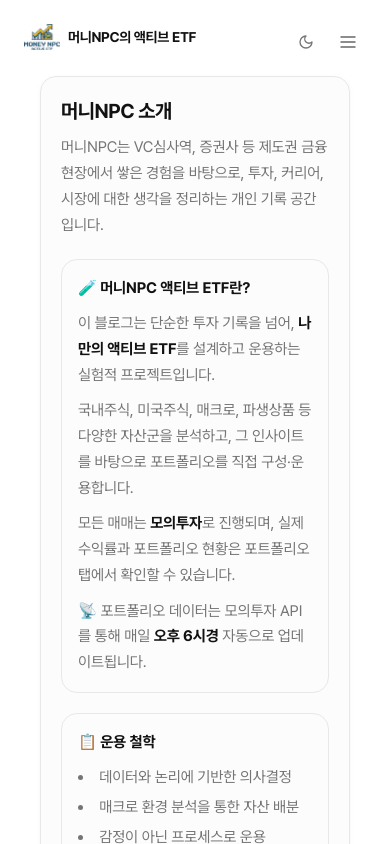
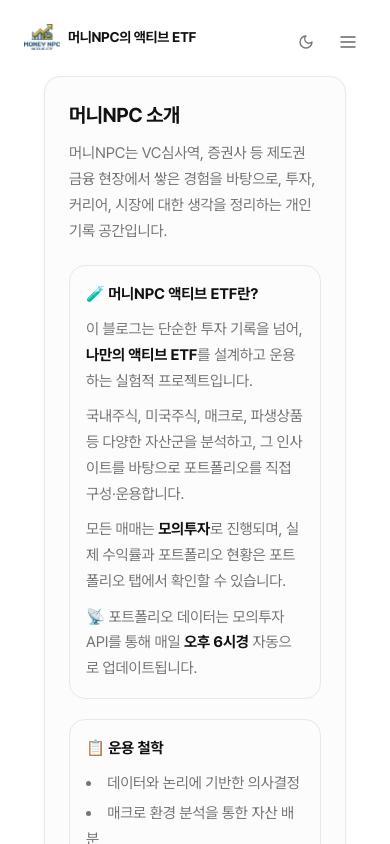
Before and after one commit to shinstory1234-hub/-, a Next.js app: page /about in a window 390 px wide. Shown: the top 844 px of the page. Built offline with nearby package versions, Linux system fonts and the light colour scheme.

Commit message:
mobile about: wrapper calc(100%-40px) only, no inner padding override - 44px outer margin

```diff
--- a/app/about/page.tsx
+++ b/app/about/page.tsx
@@ -2,7 +2,8 @@ import { Card, CardContent, CardHeader } from "@/components/ui/card";
 
 export default function AboutPage() {
   return (
-    <section className="mx-auto max-w-6xl space-y-6 px-4 md:px-0">
+    <section className="mx-auto max-w-6xl space-y-6">
+      <div className="about-wrapper">
       <Card>
         <CardHeader className="about-card-header">
           <h1 className="text-xl font-bold tracking-tight md:text-2xl">머니NPC 소개</h1>
@@ -43,6 +44,7 @@ export default function AboutPage() {
           </div>
         </CardContent>
       </Card>
+      </div>
     </section>
   );
 }
--- a/app/globals.css
+++ b/app/globals.css
@@ -209,19 +209,20 @@
 
 /* =====================================================
    About 페이지 모바일 전용 (PC 769px+ 영향 없음)
-   구조: main(px-6=24px) > section(px-4=16px) > Card
-   화면 끝 ~ 카드 경계: 24+16 = 40px
-   카드 내부 패딩: 20px → 텍스트 폭 충분히 확보
+   핵심 전략: wrapper 너비를 calc로 조여서 외부 여백 확보.
+   내부 padding은 Tailwind p-6(24px)이 그대로 적용됨.
+   최종 여백: main px-6(24px) + wrapper 20px = 44px each side
    ===================================================== */
 @media (max-width: 768px) {
-  .about-card-header {
-    padding: 20px 20px 10px 20px !important;
+  /* 외부 wrapper - 카드를 화면 양쪽에서 20px 강제로 띄움 */
+  .about-wrapper {
     box-sizing: border-box !important;
+    width: calc(100% - 40px) !important;
+    margin-left: auto !important;
+    margin-right: auto !important;
   }
-  .about-card-content {
-    padding: 0 20px 20px 20px !important;
-    box-sizing: border-box !important;
-  }
+
+  /* 텍스트 가독성만 조정 - 내부 패딩은 건드리지 않음 */
   .about-card-content p,
   .about-card-content li {
     font-size: 0.95rem !important;
```
